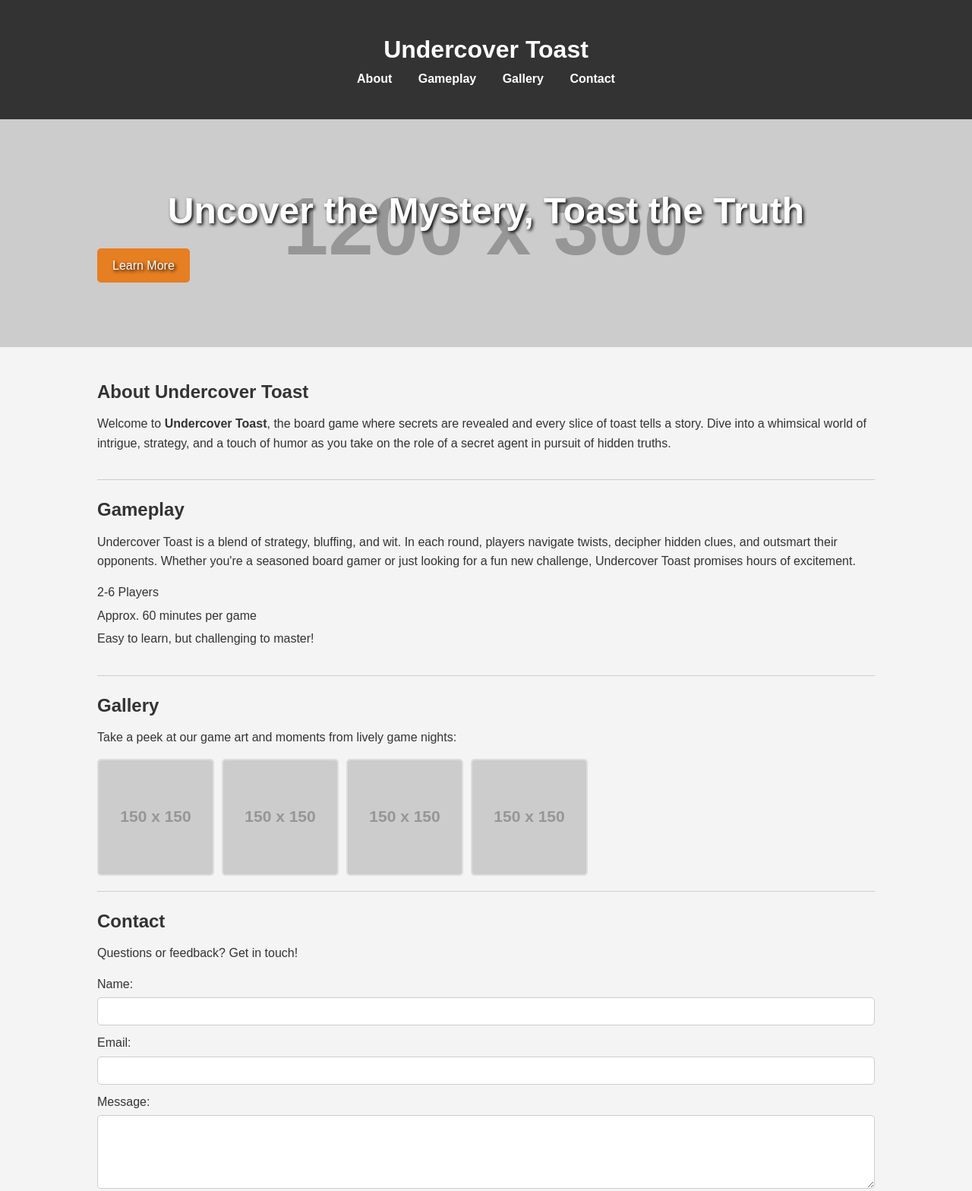
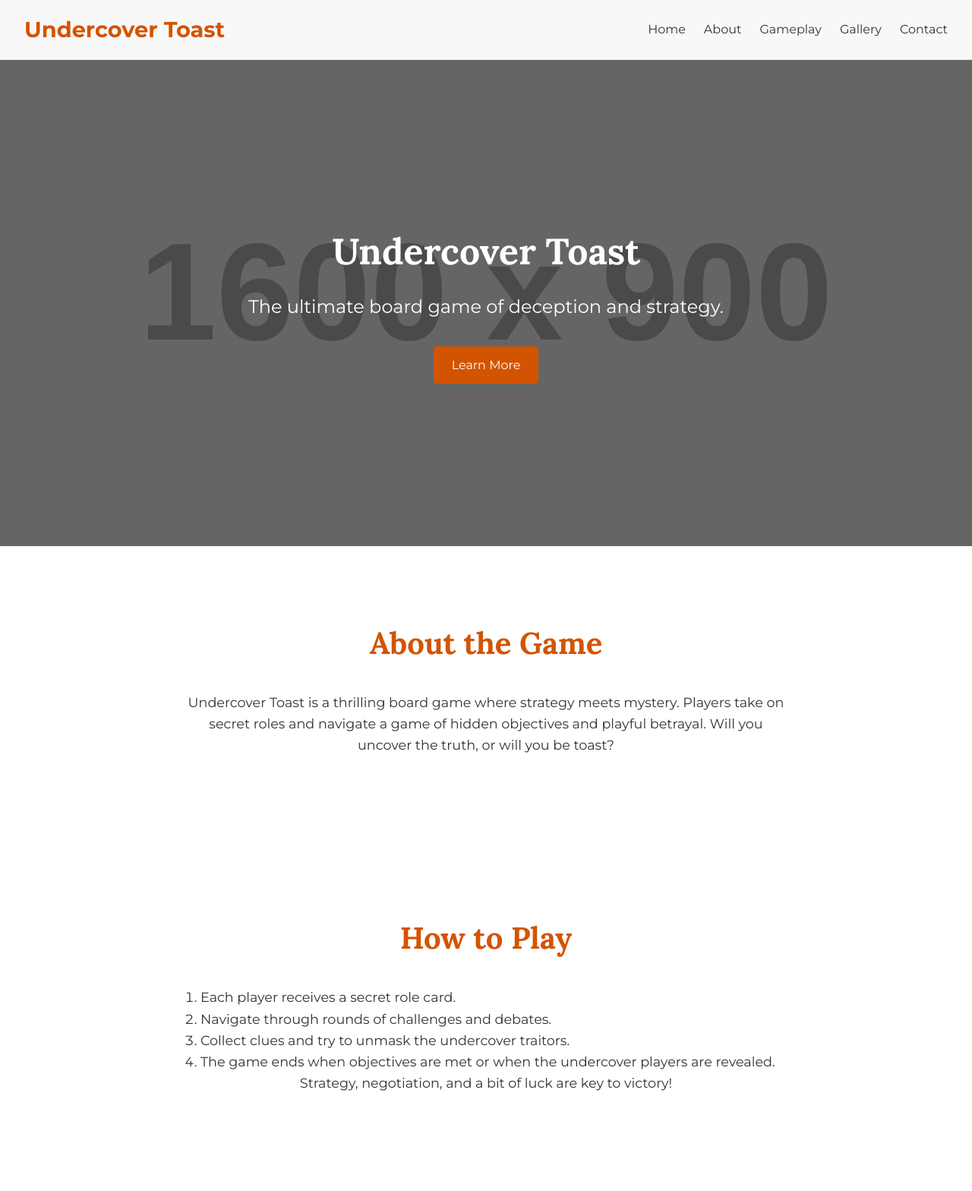
Before and after one commit to Alfoor/undercover, a plain HTML site: page index.html in a window 1280 px wide. Shown: the top 1568 px of the page at 76% size. Drawn offline with Linux system fonts and the light colour scheme; placeholder pictures from the web are drawn by us.

Commit message:
Catan
Like Catan

```diff
--- a/index.html
+++ b/index.html
@@ -2,213 +2,108 @@
 <html lang="en">
 <head>
   <meta charset="UTF-8" />
-  <meta name="viewport" content="width=device-width, initial-scale=1.0" />
-  <title>Undercover Toast - The Board Game</title>
-  <style>
-    /* Reset & base styles */
-    * {
-      box-sizing: border-box;
-      margin: 0;
-      padding: 0;
-      font-family: Arial, sans-serif;
-    }
-    body {
-      background-color: #f4f4f4;
-      color: #333;
-      line-height: 1.6;
-    }
-    /* Header styles */
-    header {
-      background: #333;
-      color: #fff;
-      padding: 20px 0;
-      text-align: center;
-    }
-    nav ul {
-      list-style: none;
-      padding: 0;
-    }
-    nav ul li {
-      display: inline;
-      margin: 0 15px;
-    }
-    nav ul li a {
-      color: #fff;
-      text-decoration: none;
-      font-weight: bold;
-    }
-    /* Container */
-    .container {
-      width: 80%;
-      margin: auto;
-      overflow: hidden;
-      padding: 20px 0;
-    }
-    /* Hero section */
-    .hero {
-      background: url('https://via.placeholder.com/1200x300?text=Undercover+Toast') no-repeat center center/cover;
-      height: 300px;
-      display: flex;
-      justify-content: center;
-      align-items: center;
-      color: #fff;
-      text-shadow: 2px 2px 4px #000;
-    }
-    .hero h1 {
-      font-size: 3em;
-      text-align: center;
-    }
-    .btn {
-      display: inline-block;
-      background: #e67e22;
-      color: #fff;
-      padding: 10px 20px;
-      text-decoration: none;
-      border-radius: 5px;
-      margin-top: 10px;
-    }
-    /* Sections */
-    section {
-      padding: 20px 0;
-      border-bottom: 1px solid #ccc;
-    }
-    section h2 {
-      margin-bottom: 10px;
-      color: #333;
-    }
-    section p,
-    section ul {
-      margin-bottom: 15px;
-    }
-    section ul li {
-      margin: 5px 0;
-    }
-    /* Gallery styling */
-    .gallery {
-      display: flex;
-      flex-wrap: wrap;
-      gap: 10px;
-    }
-    .gallery img {
-      max-width: 100%;
-      height: auto;
-      border: 2px solid #ddd;
-      border-radius: 5px;
-    }
-    /* Contact form */
-    form label {
-      display: block;
-      margin: 10px 0 5px;
-    }
-    form input,
-    form textarea {
-      width: 100%;
-      padding: 10px;
-      border: 1px solid #ccc;
-      border-radius: 5px;
-    }
-    form button {
-      margin-top: 10px;
-      cursor: pointer;
-      border: none;
-    }
-    /* Footer */
-    footer {
-      background: #333;
-      color: #fff;
-      text-align: center;
-      padding: 10px 0;
-      margin-top: 20px;
-    }
-    /* Responsive design */
-    @media (max-width: 768px) {
-      .hero {
-        height: 200px;
-      }
-      .hero h1 {
-        font-size: 2em;
-      }
-    }
-  </style>
+  <meta name="viewport" content="width=device-width, initial-scale=1" />
+  <title>Undercover Toast - Board Game</title>
+  <!-- Google Fonts for a classic look -->
+  <link href="https://fonts.googleapis.com/css?family=Montserrat:400,700|Lora:400,400i,700,700i" rel="stylesheet" />
+  <link rel="stylesheet" href="style.css" />
 </head>
 <body>
-  <!-- Header -->
+  <!-- Header and Navigation -->
   <header>
-    <div class="container">
-      <h1>Undercover Toast</h1>
-      <nav>
-        <ul>
+    <nav class="navbar">
+      <div class="logo">Undercover Toast</div>
+      <ul class="nav-links">
+        <li><a href="#hero">Home</a></li>
         <li><a href="#about">About</a></li>
         <li><a href="#gameplay">Gameplay</a></li>
         <li><a href="#gallery">Gallery</a></li>
         <li><a href="#contact">Contact</a></li>
       </ul>
     </nav>
-    </div>
-  </header>
 
     <!-- Hero Section -->
-  <section class="hero">
-    <div class="container">
-      <h1>Uncover the Mystery, Toast the Truth</h1>
+    <section id="hero" class="hero-section">
+      <div class="hero-content">
+        <h1>Undercover Toast</h1>
+        <p>The ultimate board game of deception and strategy.</p>
         <a href="#about" class="btn">Learn More</a>
       </div>
     </section>
+  </header>
 
   <!-- Main Content -->
+  <main>
+    <!-- About Section -->
+    <section id="about" class="section about-section">
       <div class="container">
-    <!-- About Section -->
-    <section id="about">
-      <h2>About Undercover Toast</h2>
+        <h2>About the Game</h2>
         <p>
-        Welcome to <strong>Undercover Toast</strong>, the board game where secrets are revealed and every slice of toast tells a story. Dive into a whimsical world of intrigue, strategy, and a touch of humor as you take on the role of a secret agent in pursuit of hidden truths.
+          Undercover Toast is a thrilling board game where strategy meets mystery.
+          Players take on secret roles and navigate a game of hidden objectives and playful betrayal.
+          Will you uncover the truth, or will you be toast?
         </p>
+      </div>
     </section>
 
     <!-- Gameplay Section -->
-    <section id="gameplay">
-      <h2>Gameplay</h2>
-      <p>
-        Undercover Toast is a blend of strategy, bluffing, and wit. In each round, players navigate twists, decipher hidden clues, and outsmart their opponents. Whether you're a seasoned board gamer or just looking for a fun new challenge, Undercover Toast promises hours of excitement.
-      </p>
-      <ul>
-        <li>2-6 Players</li>
-        <li>Approx. 60 minutes per game</li>
-        <li>Easy to learn, but challenging to master!</li>
-      </ul>
+    <section id="gameplay" class="section gameplay-section">
+      <div class="container">
+        <h2>How to Play</h2>
+        <ol>
+          <li>Each player receives a secret role card.</li>
+          <li>Navigate through rounds of challenges and debates.</li>
+          <li>Collect clues and try to unmask the undercover traitors.</li>
+          <li>The game ends when objectives are met or when the undercover players are revealed.</li>
+        </ol>
+        <p>Strategy, negotiation, and a bit of luck are key to victory!</p>
+      </div>
     </section>
 
     <!-- Gallery Section -->
-    <section id="gallery">
+    <section id="gallery" class="section gallery-section">
+      <div class="container">
         <h2>Gallery</h2>
-      <p>Take a peek at our game art and moments from lively game nights:</p>
-      <div class="gallery">
-        <img src="https://via.placeholder.com/150" alt="Game Snapshot 1" />
-        <img src="https://via.placeholder.com/150" alt="Game Snapshot 2" />
-        <img src="https://via.placeholder.com/150" alt="Game Snapshot 3" />
-        <img src="https://via.placeholder.com/150" alt="Game Snapshot 4" />
+        <div class="gallery-grid">
+          <div class="gallery-item">
+            <img src="https://via.placeholder.com/300x200?text=Game+Setup" alt="Game Setup" />
+          </div>
+          <div class="gallery-item">
+            <img src="https://via.placeholder.com/300x200?text=Game+Play" alt="Game Play" />
+          </div>
+          <div class="gallery-item">
+            <img src="https://via.placeholder.com/300x200?text=Game+Components" alt="Game Components" />
+          </div>
+          <div class="gallery-item">
+            <img src="https://via.placeholder.com/300x200?text=Players" alt="Players enjoying the game" />
+          </div>
+        </div>
       </div>
     </section>
 
     <!-- Contact Section -->
-    <section id="contact">
-      <h2>Contact</h2>
-      <p>Questions or feedback? Get in touch!</p>
-      <form action="#" method="post">
-        <label for="name">Name:</label>
-        <input type="text" id="name" name="name" required />
-        <label for="email">Email:</label>
-        <input type="email" id="email" name="email" required />
-        <label for="message">Message:</label>
-        <textarea id="message" name="message" rows="5" required></textarea>
-        <button type="submit" class="btn">Send Message</button>
-      </form>
+    <section id="contact" class="section contact-section">
+      <div class="container">
+        <h2>Contact &amp; Social</h2>
+        <p>
+          Have questions or want to get in touch? Reach out to us or follow us on social media:
+        </p>
+        <ul class="social-links">
+          <li><a href="https://facebook.com" target="_blank">Facebook</a></li>
+          <li><a href="https://twitter.com" target="_blank">Twitter</a></li>
+          <li><a href="https://instagram.com" target="_blank">Instagram</a></li>
+        </ul>
+      </div>
     </section>
-  </div>
+  </main>
 
   <!-- Footer -->
   <footer>
+    <div class="container">
       <p>&copy; 2025 Undercover Toast. All Rights Reserved.</p>
+    </div>
   </footer>
+
+  <script src="script.js"></script>
 </body>
 </html>
--- /dev/null
+++ b/script.js
@@ -0,0 +1,12 @@
+// Smooth scroll for in-page navigation links
+document.querySelectorAll('a[href^="#"]').forEach(anchor => {
+    anchor.addEventListener('click', function (e) {
+      e.preventDefault();
+      const targetElement = document.querySelector(this.getAttribute("href"));
+      if (targetElement) {
+        targetElement.scrollIntoView({
+          behavior: "smooth"
+        });
+      }
+    });
+  });
--- /dev/null
+++ b/style.css
@@ -0,0 +1,201 @@
+/* Reset and basic styling */
+* {
+    margin: 0;
+    padding: 0;
+    box-sizing: border-box;
+  }
+
+  body {
+    font-family: 'Montserrat', sans-serif;
+    color: #333;
+    line-height: 1.6;
+  }
+
+  .container {
+    width: 90%;
+    max-width: 1200px;
+    margin: 0 auto;
+    padding: 2rem 0;
+  }
+
+  /* Navigation Bar */
+  .navbar {
+    display: flex;
+    justify-content: space-between;
+    align-items: center;
+    padding: 1rem 2rem;
+    background-color: #f8f8f8;
+    position: sticky;
+    top: 0;
+    z-index: 1000;
+    border-bottom: 1px solid #e2e2e2;
+  }
+
+  .logo {
+    font-size: 1.8rem;
+    font-weight: 700;
+    color: #d35400;
+  }
+
+  .nav-links {
+    list-style: none;
+    display: flex;
+  }
+
+  .nav-links li {
+    margin-left: 1.5rem;
+  }
+
+  .nav-links a {
+    text-decoration: none;
+    color: #333;
+    font-weight: 500;
+    transition: color 0.3s;
+  }
+
+  .nav-links a:hover {
+    color: #d35400;
+  }
+
+  /* Hero Section */
+  .hero-section {
+    background: url('https://via.placeholder.com/1600x900?text=Undercover+Toast') no-repeat center center/cover;
+    height: 80vh;
+    display: flex;
+    align-items: center;
+    justify-content: center;
+    color: #fff;
+    text-align: center;
+    position: relative;
+  }
+
+  .hero-section::after {
+    content: '';
+    position: absolute;
+    top: 0;
+    left: 0;
+    width: 100%;
+    height: 100%;
+    background: rgba(0, 0, 0, 0.5);
+  }
+
+  .hero-content {
+    position: relative;
+    z-index: 1;
+  }
+
+  .hero-content h1 {
+    font-size: 3rem;
+    margin-bottom: 1rem;
+    font-family: 'Lora', serif;
+  }
+
+  .hero-content p {
+    font-size: 1.5rem;
+    margin-bottom: 2rem;
+  }
+
+  .btn {
+    display: inline-block;
+    background-color: #d35400;
+    color: #fff;
+    padding: 0.75rem 1.5rem;
+    text-decoration: none;
+    font-size: 1rem;
+    border-radius: 5px;
+    transition: background 0.3s;
+  }
+
+  .btn:hover {
+    background-color: #e67e22;
+  }
+
+  /* Sections */
+  .section {
+    padding: 4rem 0;
+  }
+
+  .section h2 {
+    text-align: center;
+    margin-bottom: 2rem;
+    font-size: 2.5rem;
+    font-family: 'Lora', serif;
+    color: #d35400;
+  }
+
+  .about-section p,
+  .gameplay-section p,
+  .contact-section p {
+    max-width: 800px;
+    margin: 0 auto 1rem;
+    text-align: center;
+    font-size: 1.1rem;
+  }
+
+  /* Gameplay Section */
+  .gameplay-section ol {
+    max-width: 800px;
+    margin: 0 auto;
+    padding-left: 1.5rem;
+    font-size: 1.1rem;
+  }
+
+  /* Gallery Grid */
+  .gallery-grid {
+    display: grid;
+    grid-template-columns: repeat(auto-fit, minmax(250px, 1fr));
+    grid-gap: 1rem;
+  }
+
+  .gallery-item img {
+    width: 100%;
+    border-radius: 5px;
+    transition: transform 0.3s;
+  }
+
+  .gallery-item img:hover {
+    transform: scale(1.05);
+  }
+
+  /* Social Links */
+  .social-links {
+    list-style: none;
+    display: flex;
+    justify-content: center;
+    gap: 1.5rem;
+    margin-top: 1rem;
+  }
+
+  .social-links a {
+    text-decoration: none;
+    color: #d35400;
+    font-size: 1.2rem;
+    transition: color 0.3s;
+  }
+
+  .social-links a:hover {
+    color: #e67e22;
+  }
+
+  /* Footer */
+  footer {
+    background-color: #f8f8f8;
+    padding: 1.5rem 0;
+    text-align: center;
+    border-top: 1px solid #e2e2e2;
+  }
+
+  /* Responsive adjustments */
+  @media (max-width: 768px) {
+    .hero-content h1 {
+      font-size: 2.5rem;
+    }
+
+    .hero-content p {
+      font-size: 1.2rem;
+    }
+
+    .nav-links {
+      display: none; /* For simplicity – consider adding a mobile menu toggle */
+    }
+  }
```
Lines whose indentation alone changed are shown as unchanged.
